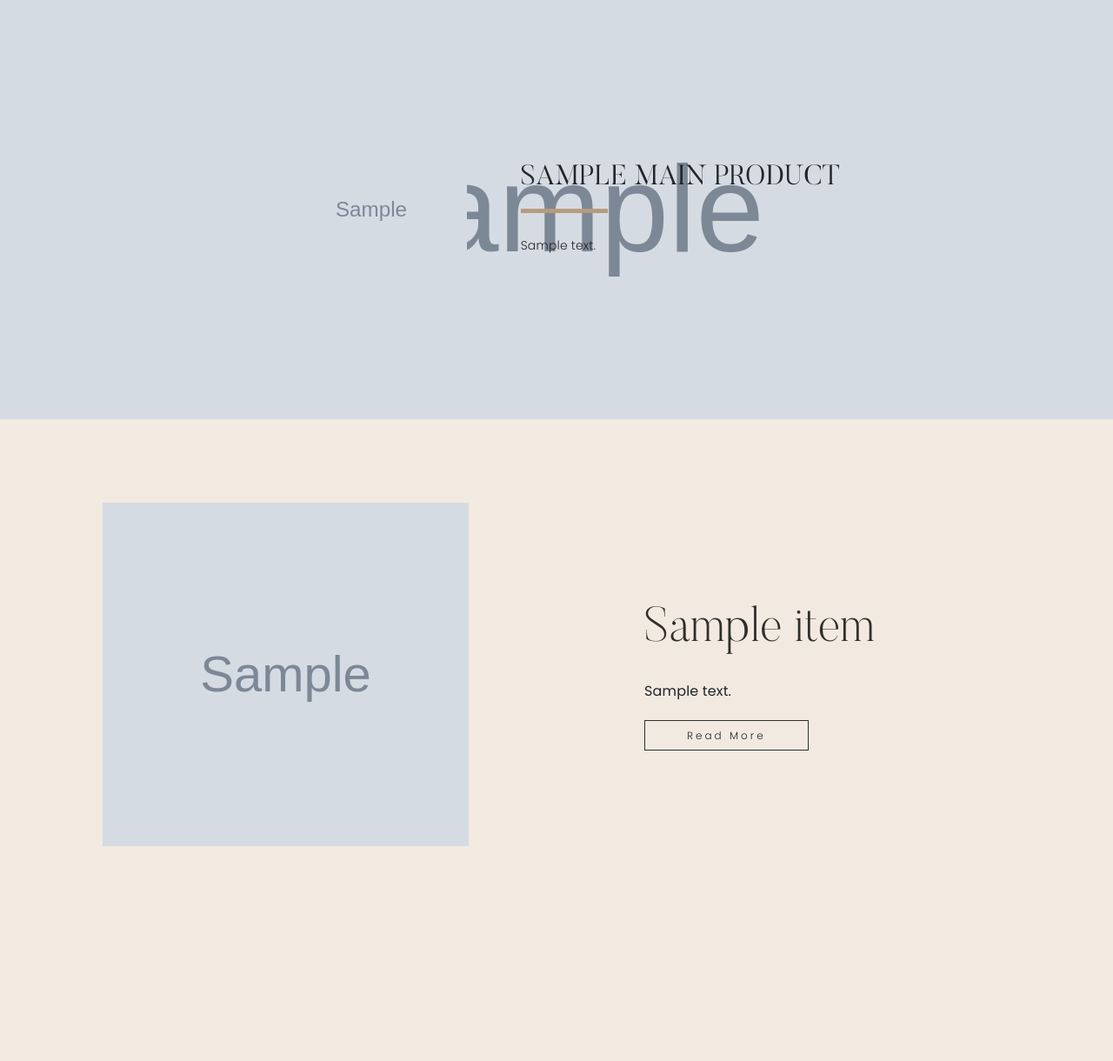
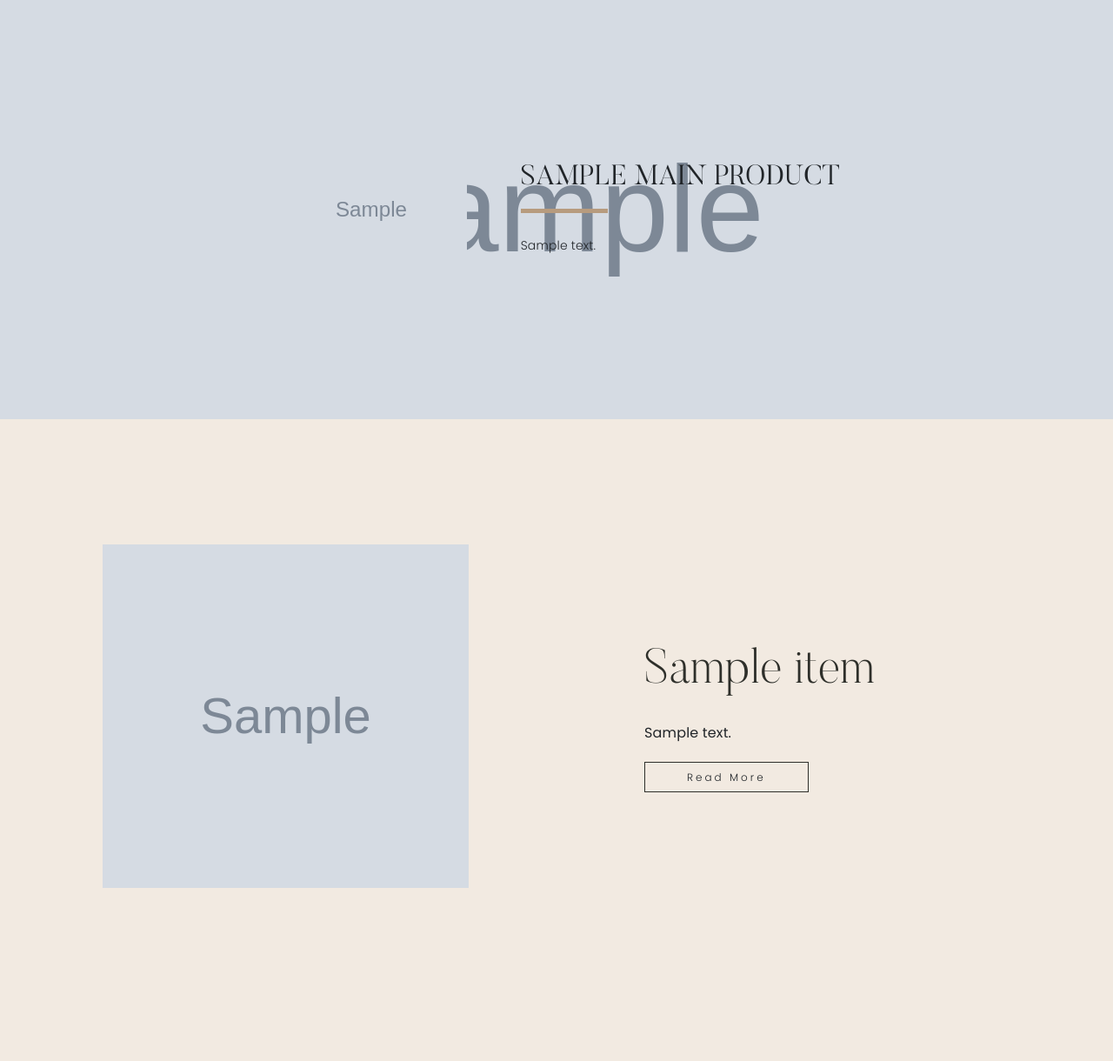
Before and after one commit to sepehrsohrabii/Tulip, a Django app: template frontend/templates/main_product.html in a window 1280 px wide. Shown: the part 154-1374 px from the top of the page at 87% size. Before the commit the page ends 1127 px from the top, so only its background shows below. Run offline with Django 4.2, Linux system fonts and the light colour scheme; the template is opened without the code that fills it: most values are stand-ins (such as "Sample title", 1, 10 or a date in 2020); grey boxes marked "Sample" are stand-in pictures; form fields are guessed from the names that the template uses; some libraries are stand-ins or nearby versions; some web fonts are replaced.

Commit message:
design updated - deployment

```diff
--- a/frontend/templates/main_product.html
+++ b/frontend/templates/main_product.html
@@ -28,7 +28,7 @@
 <!-- Gallery -->
 <div class="container px-5 my-5 pb-5 overflow-hidden portfolio">
 	{% for item in sub_products %}
-	<div class="row justify-content-between my-5">
+	<div class="row justify-content-between my-5 py-5">
 		{% if forloop.counter|divisibleby:2 %}
 		<div class="col-5 align-self-center text-end">
 			<h2 class="text-dark-green">{{item.title}}</h2>
```
